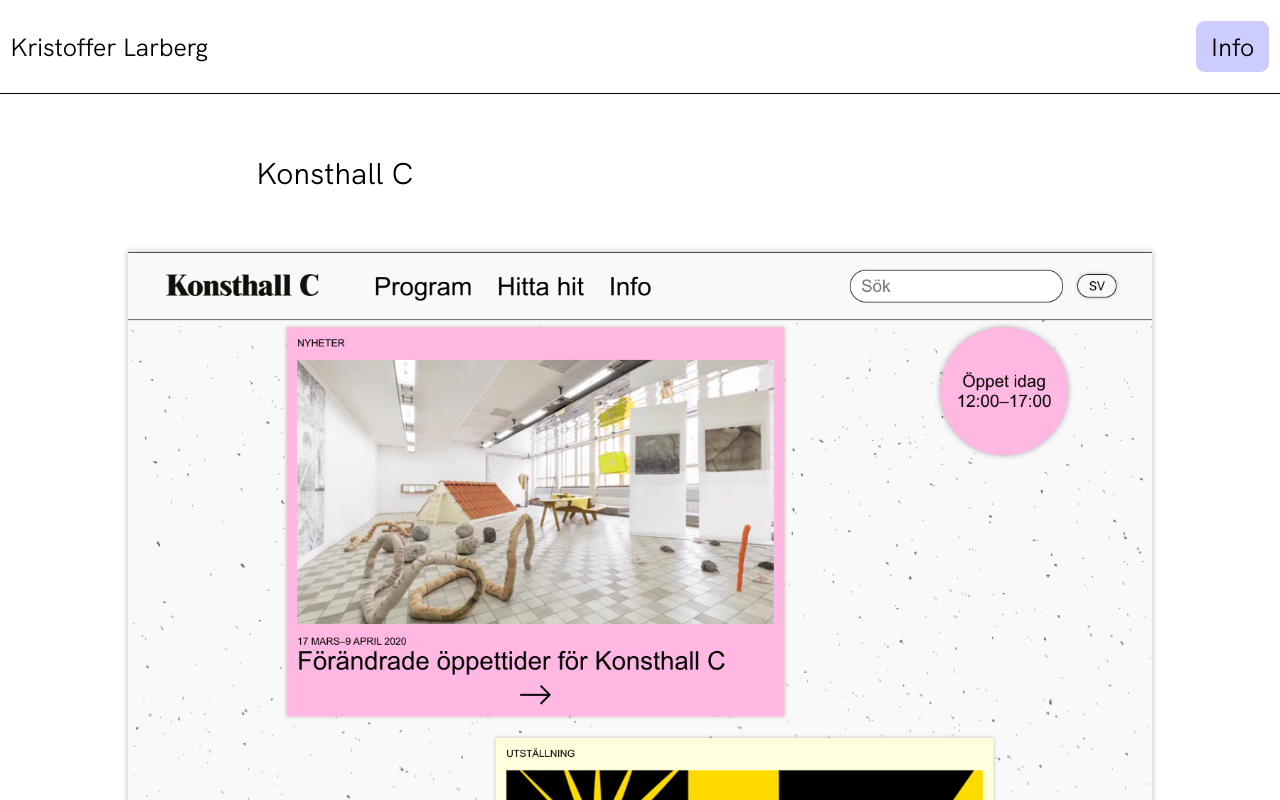
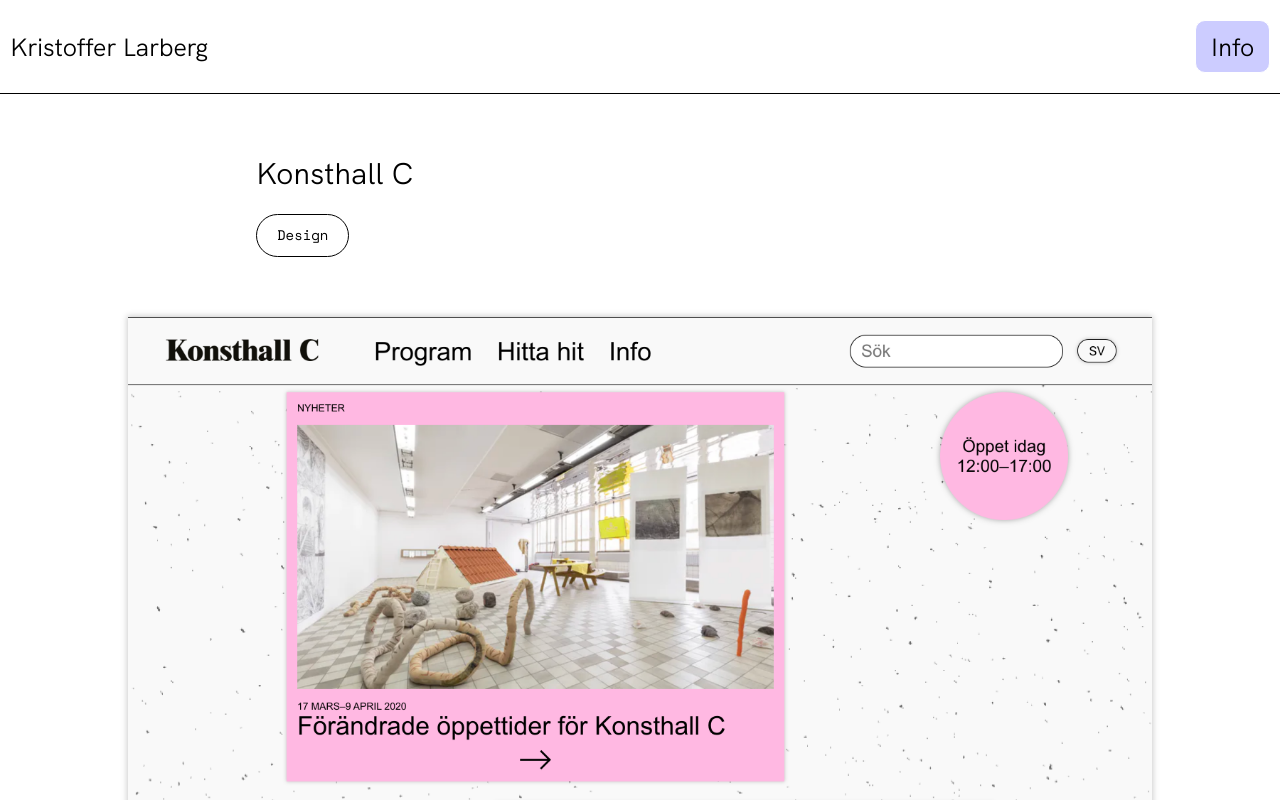
Before and after one commit to kristofferlarberg/portfolio, a React (Create React App) app: page /#/ in a window 1280 px wide. Both pictures are taken after a click on the element "Konsthall C". Shown: the top 800 px of the page. Built offline with nearby package versions, Linux system fonts and the light colour scheme; no server answers.

Commit message:
Component for categories in Post

```diff
--- a/src/App.css
+++ b/src/App.css
@@ -39,7 +39,7 @@
   display: flex;
   flex-direction: column;
   align-items: center;
-  margin-bottom: 6rem;
+  margin-bottom: 12rem;
   border-top: solid black 1px;
 }
 
@@ -52,6 +52,28 @@
   margin: 0rem 1rem 4.3rem 1rem;
 }
 
+section.title {
+  display: flex;
+  flex-direction: column;
+  width: 60%;
+  margin: 6rem 1rem 2.2rem 1rem;
+}
+
+section.category {
+  border: solid 1px black;
+  padding: 2rem 2rem 2.1rem 2rem;
+  border-radius: 35px;
+  margin: 0 1.5rem 0 0;
+  width: auto;
+}
+
+section.categories {
+  width: 60%;
+  display: flex;
+  align-items: flex-start;
+  margin: 0 0 6rem 0;
+}
+
 footer {
   width: 60%;
   background-color: none;
@@ -59,13 +81,13 @@
   padding: 0;
   margin: 0 1rem 0 1rem;
   margin-bottom: 0;
-  padding: 0;
+  padding: 1rem 0;
 }
 
 h1 {
   font-size: 3rem;
   font-weight: 400;
-  width: 100%;
+  width: auto;
   margin: 0;
 }
 
@@ -94,8 +116,10 @@
 h4 {
   font-family: "Space Mono", monospace;
   font-size: 1.4rem;
+  line-height: 4.5rem;
   font-weight: 400;
-  padding: 0 1rem 0 1rem;
+  padding: 0;
+  margin: 0 2rem;
 }
 
 h4.top {
@@ -107,9 +131,14 @@
 }
 
 h4.caption {
-  font-weight: 400;
   padding: 0;
   margin: 0;
+  line-height: 1rem;
+}
+
+h4.category {
+line-height: 0;
+margin: 0;
 }
 
 p {
@@ -197,13 +226,6 @@
   padding: 1rem 1.5rem 1rem 1.5rem;
   cursor: pointer;
   background: none;
-}
-
-.title {
-  display: flex;
-  flex-direction: column;
-  width: 60%;
-  margin: 6rem 1rem 6rem 1rem;
 }
 
 .github {
@@ -340,7 +362,7 @@
 @media only screen and (max-width: 1100px) {
   article {
     width: 100vw;
-    margin-bottom: 4rem;
+    margin-bottom: 8rem;
   }
 
   section {
@@ -349,11 +371,16 @@
     margin: 2.3rem 1rem 2.3rem 1rem;
   }
 
-  .infogrid {
+  section.title {
+    width: auto;
+    margin: 4rem 1rem 4rem 1rem;
+  }
+
+  section.links {
     width: 90vw;
   }
 
-  section.links {
+  .infogrid {
     width: 90vw;
   }
 
@@ -418,11 +445,6 @@
     width: 90vw;
   }
 
-  .title {
-    width: auto;
-    margin: 4rem 1rem 4rem 1rem;
-  }
-
   .portrait {
     width: 100%;
   }
--- a/src/App.js
+++ b/src/App.js
@@ -11,11 +11,11 @@
 
 const categories = [
   {
-    name: "Design",
+    title: "Design",
     id: uuidv4(),
   },
   {
-    name: "Development",
+    title: "Development",
     id: uuidv4(),
   },
 ];
@@ -24,11 +24,11 @@
   {
     title: "Konsthall C",
     description:
-      "Konsthall C is a gallery is located in the suburb of Hökarängen in Stockholm with an artistic direction and theme that changes every two years, in addition to certain fixed formats and events. The filtering function makes it easy to take part of all past events, an important aspect of the previous website. The design also builds upon previous use of colours and the typeface Georgia.",
+      "Konsthall C is an artistic space located in the suburb of Hökarängen in Stockholm with a direction and theme that changes every two years, in addition to certain fixed formats and events. The filtering function makes it easy to take part of all past events, an important aspect of the previous website. The design also builds upon previous use of colours and the typeface Georgia.",
     img: "./img/konsthallc.png",
     url: "https://konsthallc.se/",
     role: "Designer",
-    category: "Design",
+    category: [["Design"]],
     team: "Sanna Frese (Development)",
     format: "Website",
     method: [["Layout"], ["Typography"], ["UI"]],
@@ -275,6 +275,7 @@
                 showDetails={showDetails}
                 toggleShowDetails={this.toggleShowDetails.bind(this)}
                 projects={projects}
+                categories={categories}
                 onScrollStep={this.onScrollStep.bind(this)}
                 scrollToTop={this.scrollToTop.bind(this)}
               />
--- /dev/null
+++ b/src/Post/Category.js
@@ -0,0 +1,24 @@
+import React from "react";
+
+const Category = ({ projects, showDetails }) => {
+  let item = projects.find((item) => item.id === showDetails);
+  if (!item) {
+    return;
+  }
+  return (
+    <section className="categories">
+      {item.category[0] ? (
+        <section className="category">
+          <h4 className="category">{item.category[0]}</h4>
+        </section>
+      ) : null}
+      {item.category[1] ? (
+        <section className="category">
+          <h4 className="category">{item.category[1]}</h4>
+        </section>
+      ) : null}
+    </section>
+  );
+};
+
+export default Category;
--- a/src/Post/index.js
+++ b/src/Post/index.js
@@ -1,7 +1,8 @@
 import React from "react";
+import Category from "./Category";
 import Footer from "../Footer";
 
-const Post = ({ projects, showDetails }) => {
+const Post = ({ projects, showDetails, categories }) => {
   let item = projects.find((item) => item.id === showDetails);
   if (!item) {
     return;
@@ -11,6 +12,7 @@
       <section className="title">
         <h1>{item.title}</h1>
       </section>
+      <Category projects={projects} showDetails={showDetails} />
       <figure>
         <img src={item.img} alt="Documentation"></img>
         {item.credits ? (
--- a/src/Previews/index.js
+++ b/src/Previews/index.js
@@ -6,16 +6,13 @@
   toggleShowDetails,
   showDetails,
   scrollToTop,
+  categories,
 }) => (
   <main>
     {showDetails ? (
-      <Post projects={projects} showDetails={showDetails} />
+      <Post projects={projects} categories={categories} showDetails={showDetails} />
     ) : null}
     <div style={{ borderTop: "1px solid black", width: "100vw" }}></div>
-    <p className="disclaimer">
-      *This part awaits its content, meanwhile, here’s some recent off-hours
-      reading.*
-    </p>
     <div className="grid">
       {projects.map((item, i) => {
         return (
```
